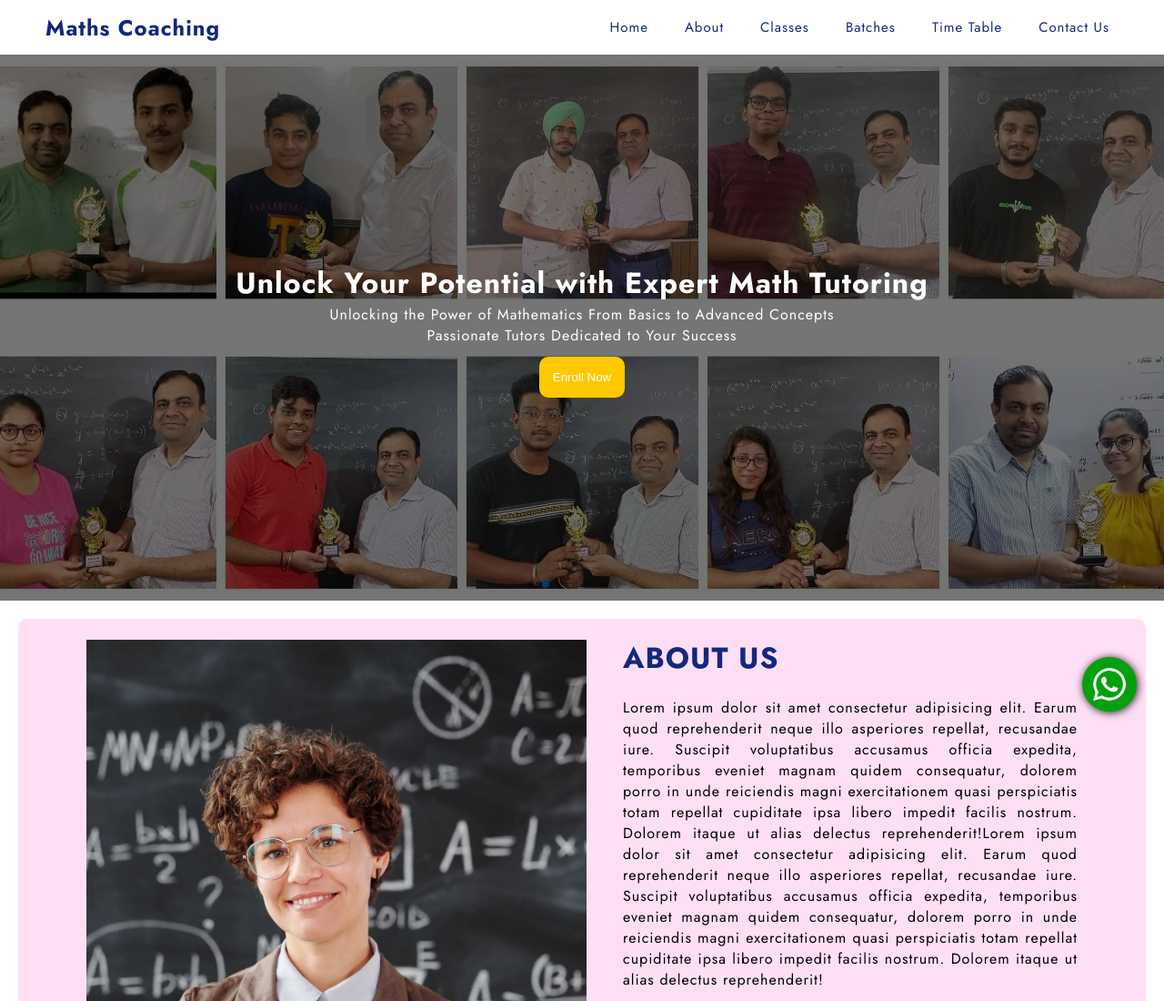
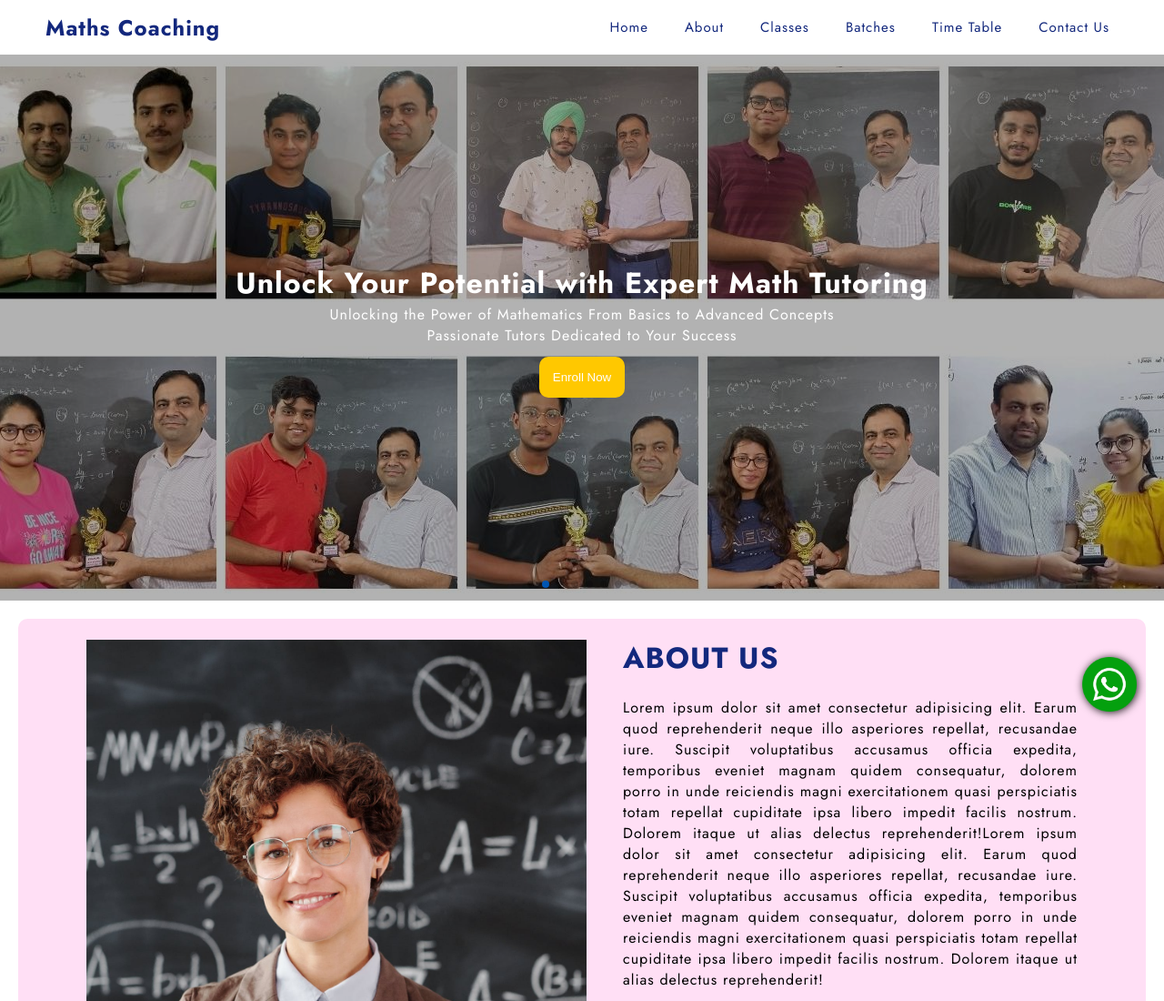
Before and after one commit to Gurpinder99/Mathe-Tutions, a plain HTML site: page index.html in a window 1280 px wide. Shown: the top 1100 px of the page at 91% size. Drawn offline with nearby package versions, Linux system fonts and the light colour scheme.

Commit message:
CHANGE SLIDER BLACK COLOR OPACITY

```diff
--- a/style.css
+++ b/style.css
@@ -206,7 +206,7 @@ a {
     position: absolute;
     text-align: center;
     color: white;
-    background-color: rgba(0, 0, 0, 0.541);
+    background-color: rgba(0, 0, 0, 0.301);
     z-index: 3;
 }
 
```
